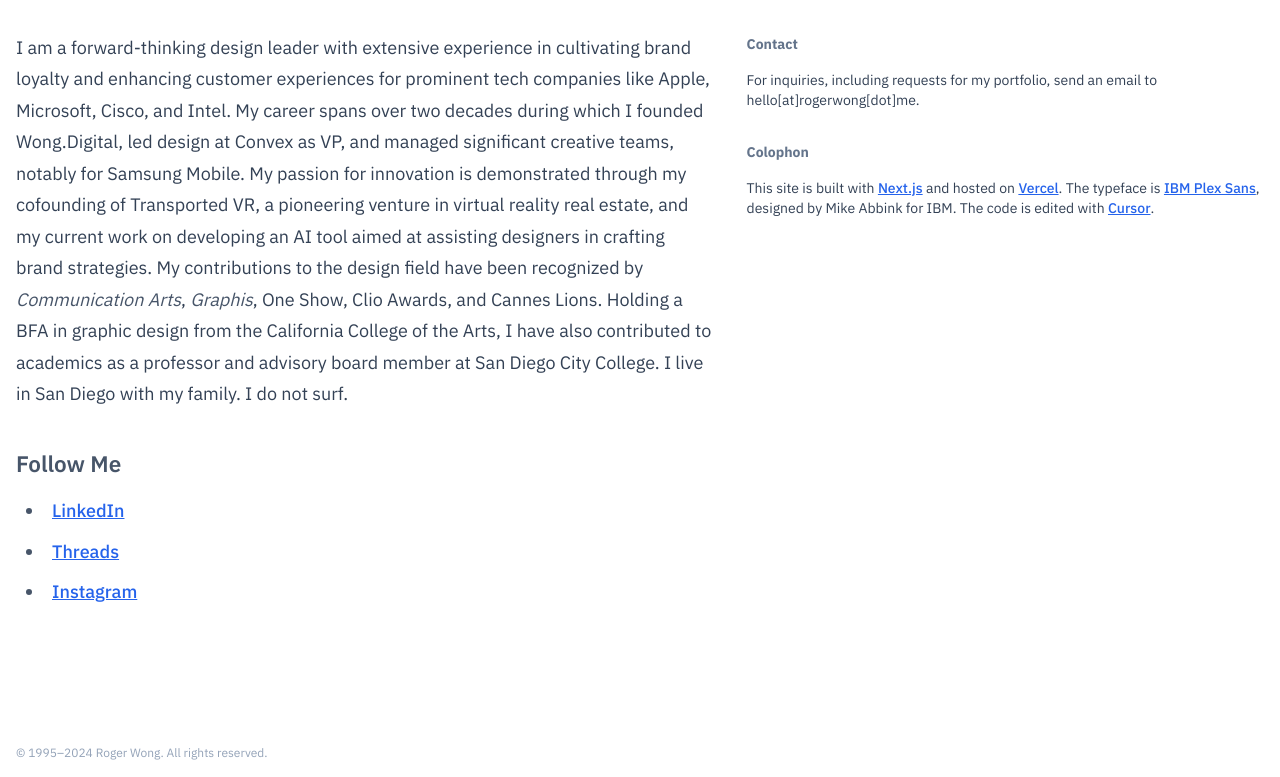
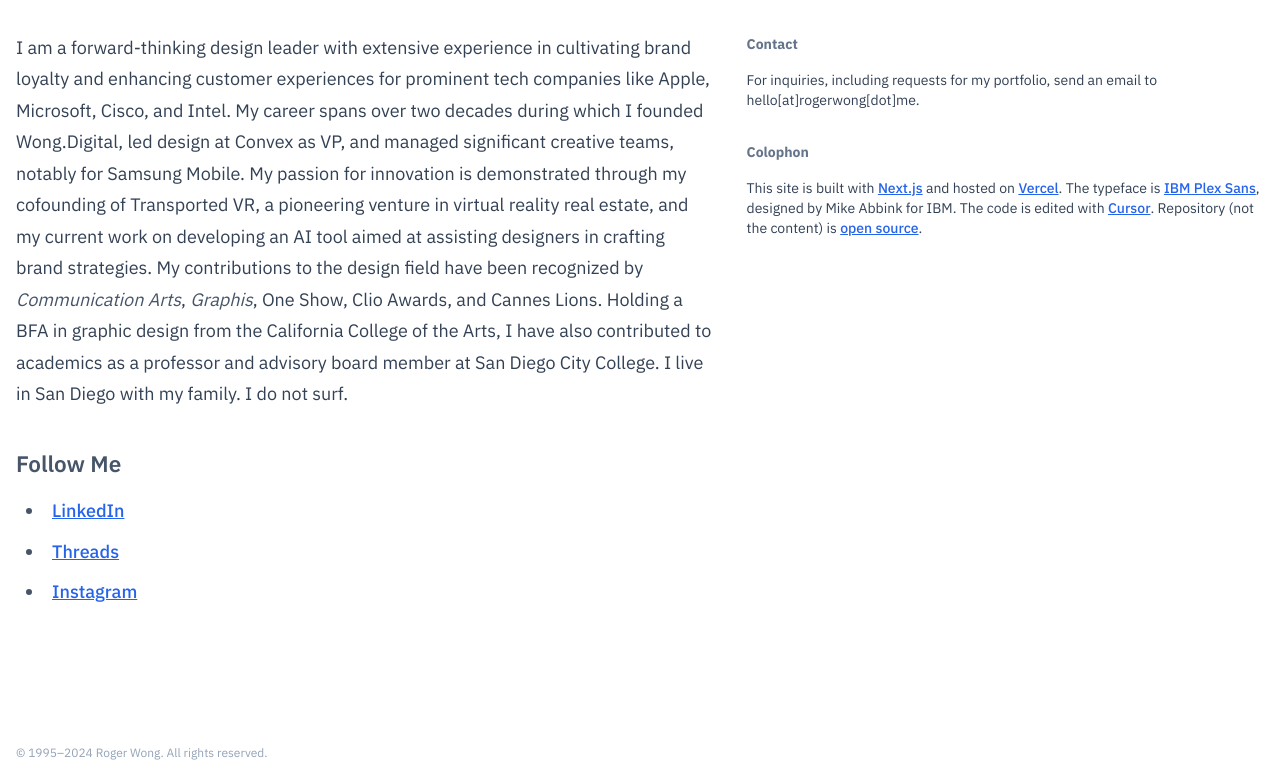
Before and after one commit to wongdigital/rogerwong-site, a Next.js app: page /about in a window 1280 px wide. Shown: the part 744-1521 px from the top of the page. Built offline with nearby package versions, Linux system fonts and the light colour scheme.

Commit message:
Added link to code repo to About page

```diff
--- a/src/app/about/page.tsx
+++ b/src/app/about/page.tsx
@@ -65,7 +65,7 @@ export default async function About() {
             <div>
                 <h3 className="text-sm font-extrabold mb-4 text-slate-500">Colophon</h3>
                 <div className="mb-4 prose prose-slate dark:prose-dark !text-sm">
-                  <p>This site is built with <a href="https://nextjs.org/" target="_blank">Next.js</a> and hosted on <a href="https://vercel.com/" target="_blank">Vercel</a>. The typeface is <a href="https://fonts.google.com/specimen/IBM+Plex+Sans/about" target="_blank">IBM Plex Sans</a>, designed by Mike Abbink for IBM. The code is edited with <a href="https://www.cursor.com/" target="_blank">Cursor</a>.</p>
+                  <p>This site is built with <a href="https://nextjs.org/" target="_blank">Next.js</a> and hosted on <a href="https://vercel.com/" target="_blank">Vercel</a>. The typeface is <a href="https://fonts.google.com/specimen/IBM+Plex+Sans/about" target="_blank">IBM Plex Sans</a>, designed by Mike Abbink for IBM. The code is edited with <a href="https://www.cursor.com/" target="_blank">Cursor</a>. Repository (not the content) is <a href="https://github.com/wongdigital/rogerwong-site" target="_blank">open source</a>.</p>
                 </div>
             </div>
           </aside>
```
